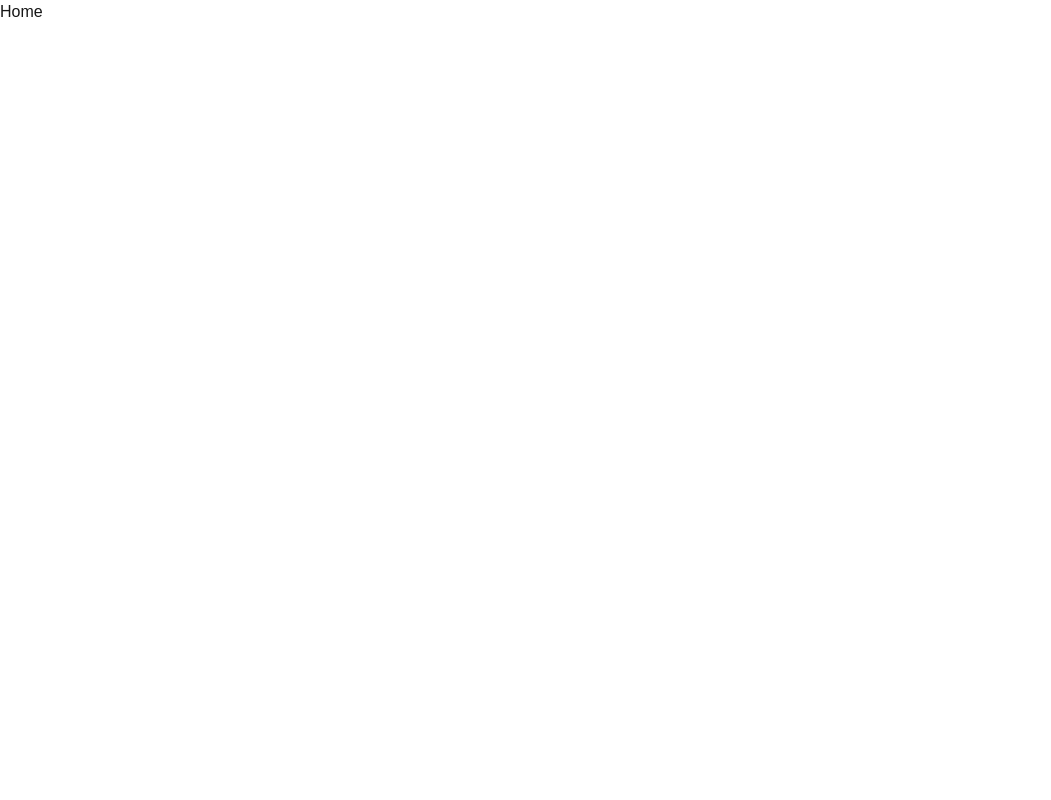
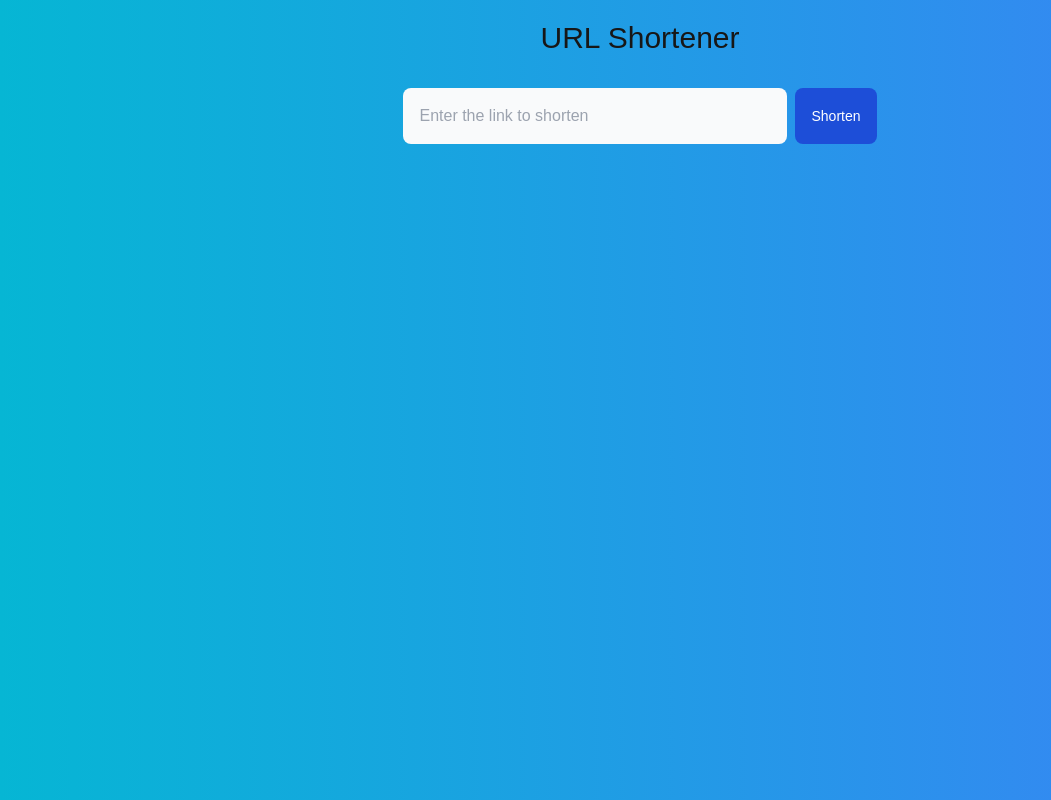
Before and after one commit to zahidala/url-shortener-web, a Next.js app: page / in a window 1280 px wide. Shown: the whole page, without its empty margins (0-1051 px from the left). Built offline with nearby package versions, Linux system fonts and the light colour scheme.

Commit message:
WIP: main page layout

```diff
--- a/app/layout.tsx
+++ b/app/layout.tsx
@@ -14,8 +14,10 @@ export default function RootLayout({
 }>) {
 	return (
 		<html lang="en">
-			<body>
-				<Providers>{children}</Providers>
+			<body className="bg-gradient-to-r from-cyan-500 to-blue-500">
+				<Providers>
+					<main className="p-5">{children}</main>
+				</Providers>
 			</body>
 		</html>
 	);
--- a/app/page.tsx
+++ b/app/page.tsx
@@ -1,7 +1,22 @@
 export default function Home() {
 	return (
-		<div>
-			<h1>Home</h1>
+		<div className="flex flex-col gap-8">
+			<h1 className="text-3xl self-center">URL Shortener</h1>
+			<div className="flex flex-col justify-center gap-2 lg:flex-row">
+				<input
+					className="p-4 text-md text-gray-900 rounded-lg bg-gray-50 focus:ring-blue-500 focus:border-blue-500 lg:min-w-96"
+					placeholder="Enter the link to shorten"
+					type="url"
+					required
+				/>
+
+				<button
+					className="text-white bg-blue-700 hover:bg-blue-800 focus:ring-4 focus:outline-none font-medium rounded-lg text-sm px-4 py-2"
+					type="submit"
+				>
+					Shorten
+				</button>
+			</div>
 		</div>
 	);
 }
--- a/package.json
+++ b/package.json
@@ -13,7 +13,8 @@
     "axios": "^1.7.7",
     "next": "14.2.13",
     "react": "^18",
-    "react-dom": "^18"
+    "react-dom": "^18",
+    "validator": "^13.12.0"
   },
   "eslintConfig": {
     "extends": "@404-software/eslint-config"
@@ -23,6 +24,7 @@
     "@types/node": "^20",
     "@types/react": "^18",
     "@types/react-dom": "^18",
+    "@types/validator": "^13.12.2",
     "eslint": "^8.18.0",
     "postcss": "^8",
     "prettier": "^2.7.1",
```
Also changed, not shown: 1 other file (tests, documents, lock files or other folders).
